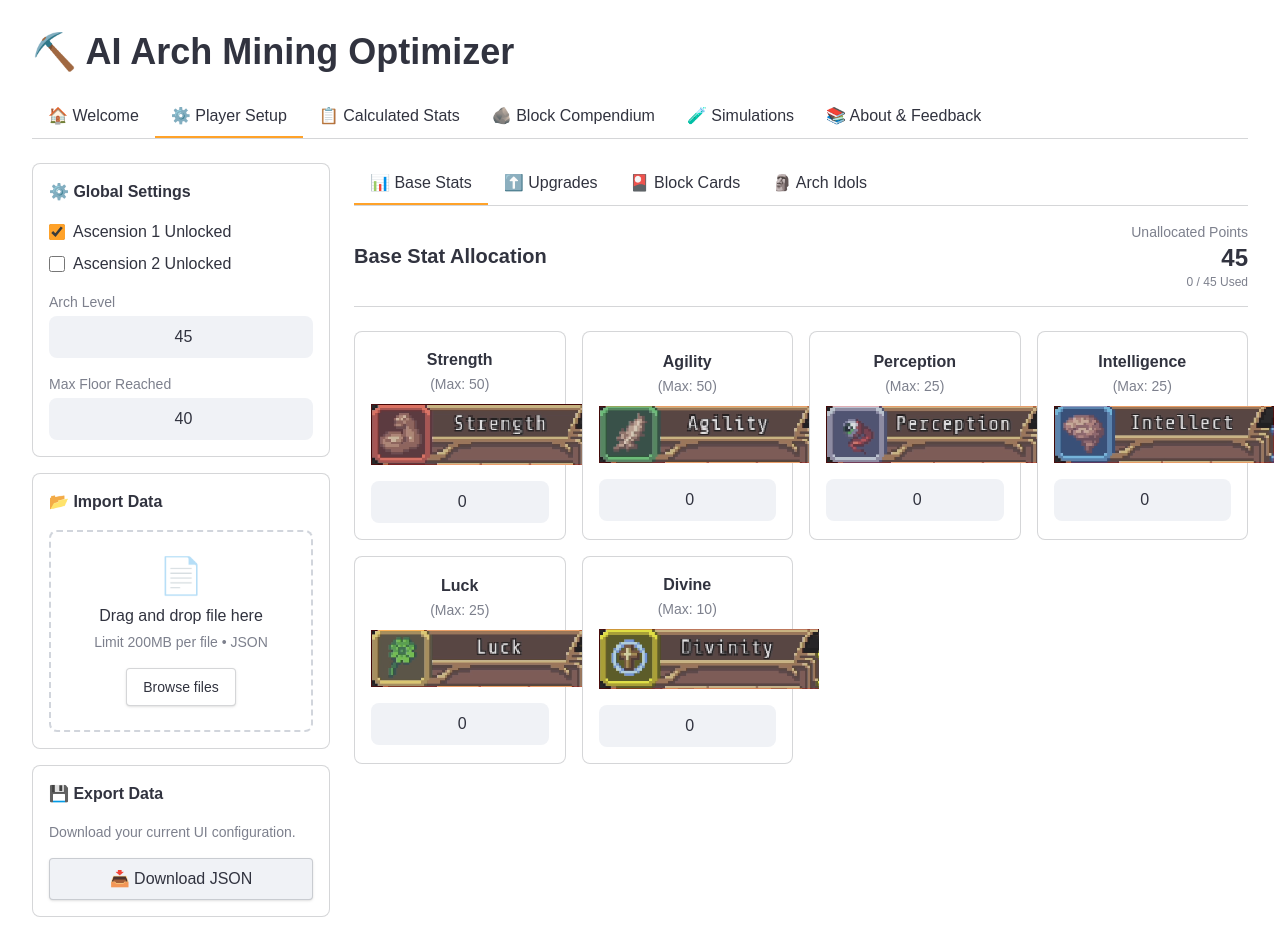
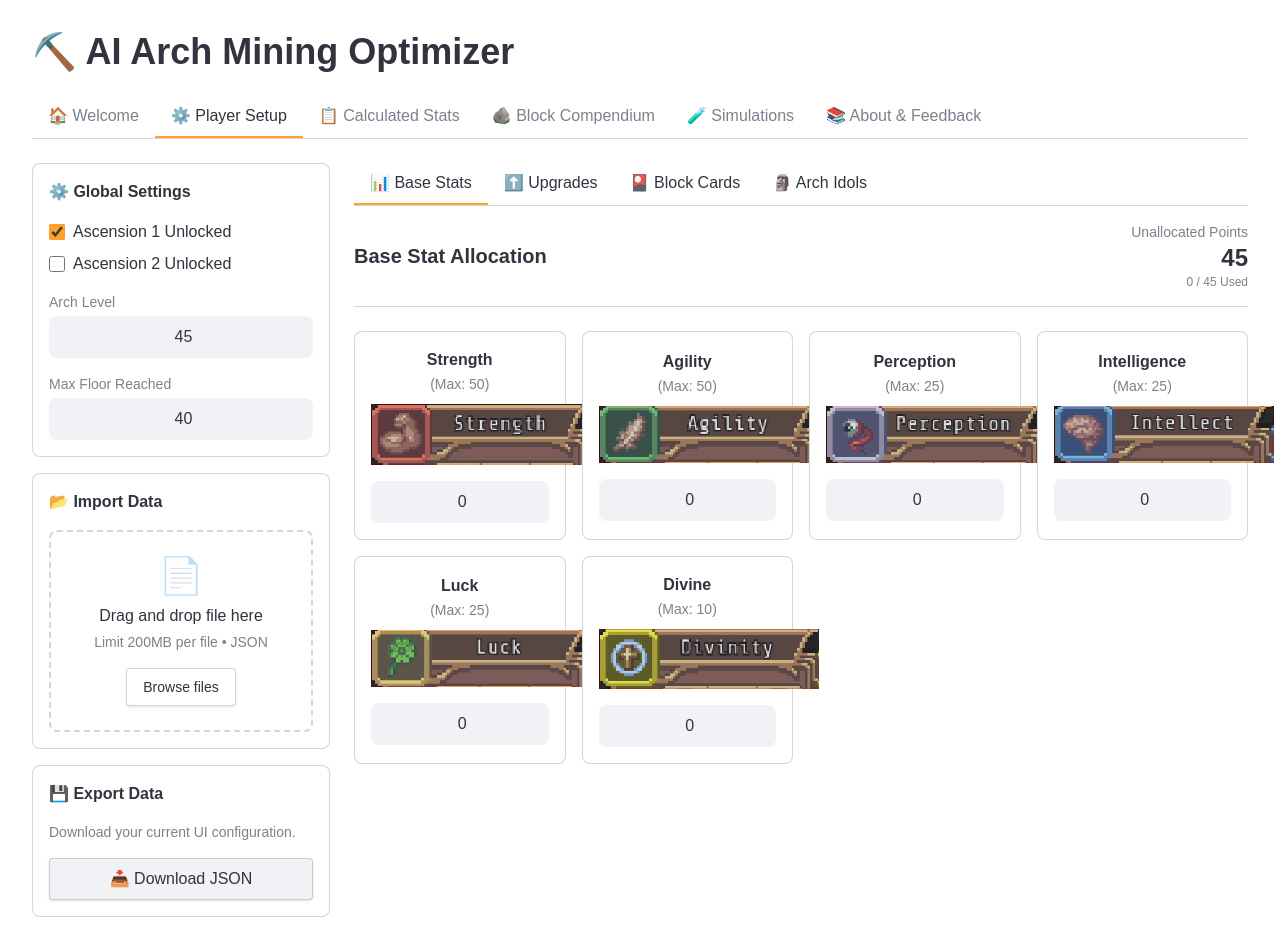
Before and after one commit to lobogrande/IoM-Arch-Optimizer-Web, a React (Vite) app: page / in a window 1280 px wide. Built offline with nearby package versions, Linux system fonts and the light colour scheme.

Commit message:
fix bracket typos

```diff
--- a/src/App.jsx
+++ b/src/App.jsx
@@ -4,7 +4,8 @@ import PlayerSetup from './components/PlayerSetup';
 import CalculatedStats from './components/CalculatedStats';
 import BlockCompendium from './components/BlockCompendium';
 
-const TABS =[  { id: 'welcome', label: '🏠 Welcome' },
+const TABS =[
+  { id: 'welcome', label: '🏠 Welcome' },
   { id: 'setup', label: '⚙️ Player Setup' },
   { id: 'calc_stats', label: '📋 Calculated Stats' },
   { id: 'block_stats', label: '🪨 Block Compendium' },
@@ -13,13 +14,14 @@ const TABS =[  { id: 'welcome', label: '🏠 Welcome' },
 ];
 
 function App() {
-  const [activeTab, setActiveTab] = useState('setup');
+  const[activeTab, setActiveTab] = useState('setup');
   const store = useStore();
   const calcWorkerRef = useRef(null);
 
   // Initialize the Calculation Worker
   useEffect(() => {
     calcWorkerRef.current = new Worker('/calc_worker.js');
+
     calcWorkerRef.current.onmessage = (e) => {
       if (e.data.type === 'CALC_RESULT') {
         store.setCalculatedStats(e.data.payload);
@@ -27,8 +29,9 @@ function App() {
         console.error("🚨 Python Math Worker Crashed:", e.data.payload);
       }
     };
+
     return () => calcWorkerRef.current.terminate();
-  }, [ ]); // Only runs once on mount
+  },[]); // Only runs once on mount
 
   // Trigger calculations automatically whenever the player's inputs change
   useEffect(() => {
@@ -74,7 +77,7 @@ function App() {
               className={`px-4 py-2 font-medium whitespace-nowrap transition-colors duration-200 border-b-2 ${
                 isActive
                   ? 'border-st-orange text-st-text'
-                  : 'border-transparent text-st-text hover:text-st-orange hover:border-gray-300'
+                  : 'border-transparent text-st-text-light hover:text-st-orange hover:border-gray-300'
               }`}
             >
               {tab.label}
```
